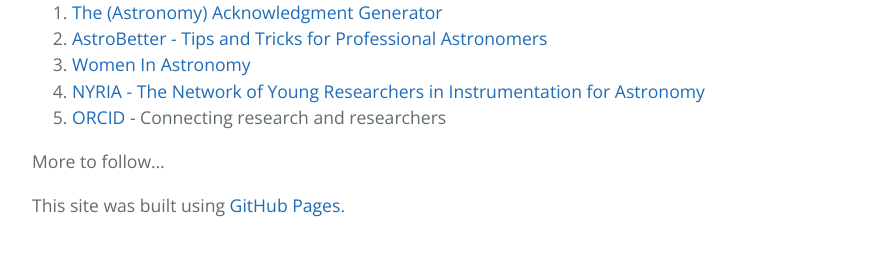
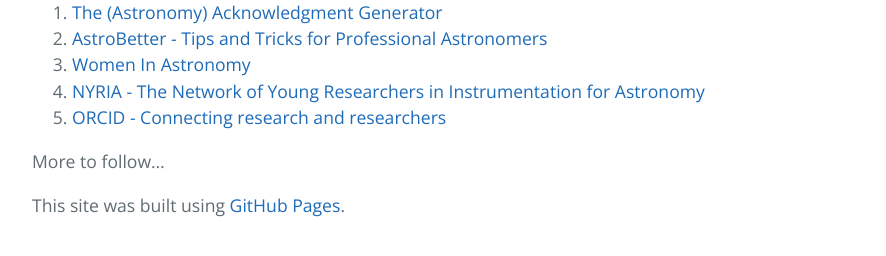
Before and after one commit to kalyanradhakrishnan/Astronomy-In-India, a Jekyll site: the page built from index.md, in a window 1280 px wide and 900 px high, scrolled down 1701 px. Shown: the part 632-888 px from the top of the window, without its empty margins (192-1078 px from the left). Built offline with Jekyll 4.4.1, drawn with Linux system fonts in a browser that asks for light colours; some of the changed text lies outside the part shown.

```diff
--- a/index.md
+++ b/index.md
@@ -22,7 +22,7 @@ Listing some of the ideas in mind. Each of these need to be expanded and now the
 7. telescopes in india - optical, optical+infrared, radio, solar
 8. observing possibilities
 9. computational facilities
-10. [International Collaboration](./pages/india_int_collab.md)
+10. [International collaboration](./pages/india_int_collab.md)
 12. internship opportunities
 13. outreach - astronomy for school children, public, etc.
 14. history of Indian Astronomy
@@ -70,7 +70,7 @@ Listing some of the ideas in mind. Each of these need to be expanded and now the
 2. [AstroBetter - Tips and Tricks for Professional Astronomers](https://www.astrobetter.com)
 3. [Women In Astronomy](http://womeninastronomy.blogspot.com)
 4. [NYRIA - The Network of Young Researchers in Instrumentation for Astronomy](https://nyriastronomy.github.io/index.html)
-5. [ORCID](https://orcid.org) - Connecting research and researchers
+5. [ORCID - Connecting research and researchers](https://orcid.org)
 
 
 
```
